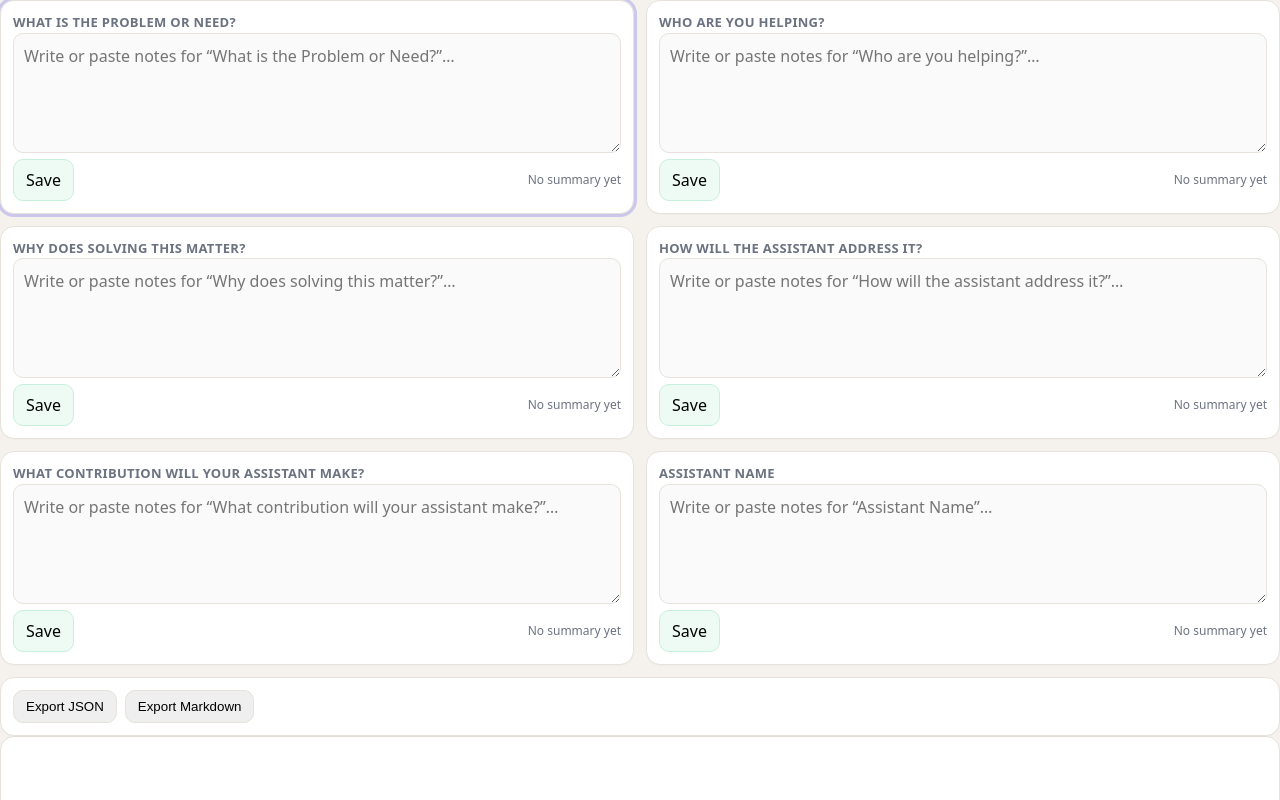
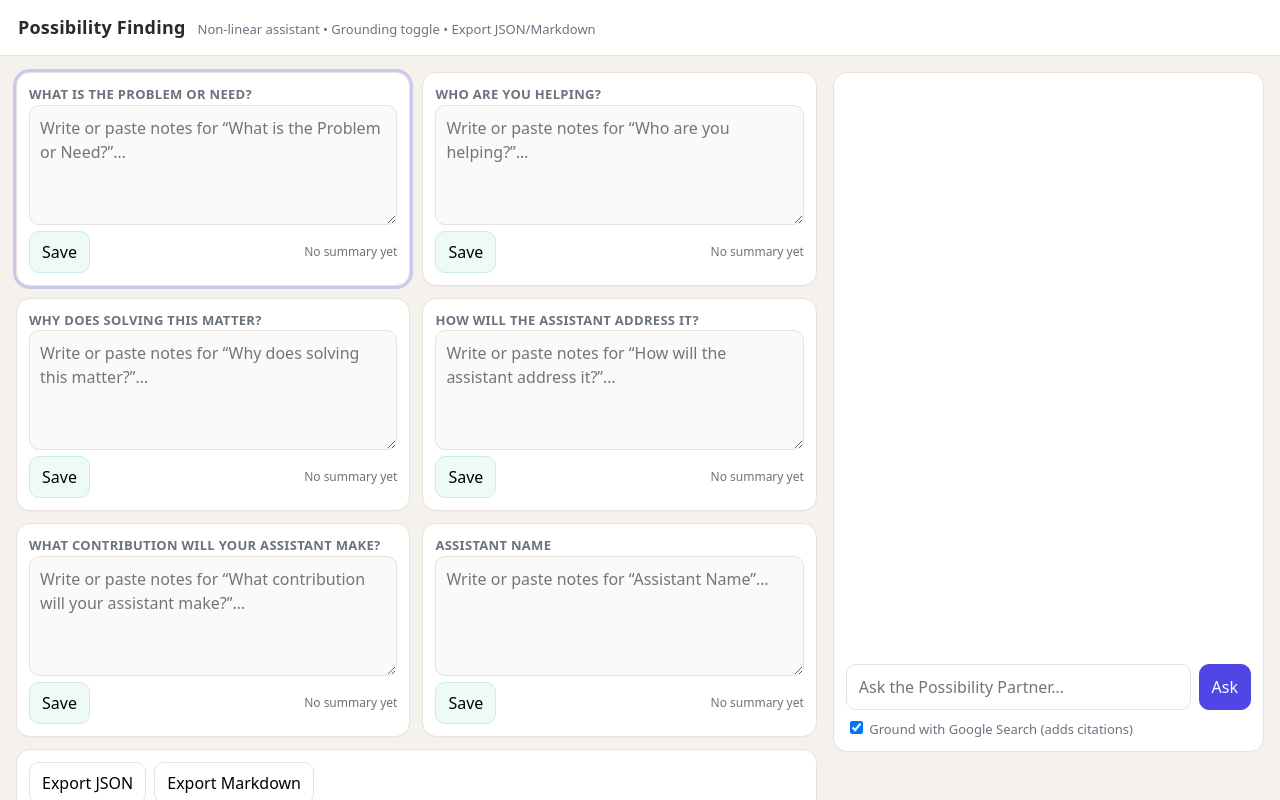
Before and after one commit to 691RB/BLLC, a React (Vite) app: page / in a window 1280 px wide. Shown: the top 800 px of the page. Built offline with nearby package versions, Linux system fonts and the light colour scheme.

Commit message:
Update App.tsx

```diff
--- a/src/App.tsx
+++ b/src/App.tsx
@@ -33,14 +33,13 @@ export default function App() {
       {
         role: "assistant",
         text: res.reply || "(no reply)",
-        grounded: Boolean(res.grounded),
-        citations: res.citations,
-        queries: res.webSearchQueries,
+        grounded: Boolean((res as any).grounded),
+        citations: (res as any).citations,
+        queries: (res as any).webSearchQueries,
       },
     ]);
   }
 
-  // -------- Export --------
   function exportJSON() {
     const blob = new Blob(
       [JSON.stringify({ saved, messages, exportedAt: new Date().toISOString() }, null, 2)],
@@ -86,10 +85,16 @@ export default function App() {
     URL.revokeObjectURL(url);
   }
 
-  // -------- Render --------
   return (
     <>
-      <section className="grid" style={{ alignContent: "start" }}>
+      <header className="app-header">
+        <h1 className="app-title">Possibility Finding</h1>
+        <div className="app-sub">Non-linear assistant • Grounding toggle • Export JSON/Markdown</div>
+      </header>
+
+      <main className="app-main">
+        <div className="layout">
+          <section className="grid">
             {KEYS.map(({ key, label }) => (
               <CanvasCard
                 key={key}
@@ -101,17 +106,16 @@ export default function App() {
                 onSave={saveElement}
               />
             ))}
-        <div className="card" style={{ gridColumn: "1 / -1", display: "flex", gap: 8 }}>
-          <button onClick={exportJSON} style={{ padding: "8px 12px", borderRadius: 10, border: "1px solid var(--border)", cursor: "pointer" }}>
-            Export JSON
-          </button>
-          <button onClick={exportMarkdown} style={{ padding: "8px 12px", borderRadius: 10, border: "1px solid var(--border)", cursor: "pointer" }}>
-            Export Markdown
-          </button>
+
+            <div className="card export-bar">
+              <button className="btn" onClick={exportJSON}>Export JSON</button>
+              <button className="btn" onClick={exportMarkdown}>Export Markdown</button>
             </div>
           </section>
 
           <AssistantPane messages={messages} onAsk={ask} />
+        </div>
+      </main>
     </>
   );
 }
```
Lines whose indentation alone changed are shown as unchanged.
